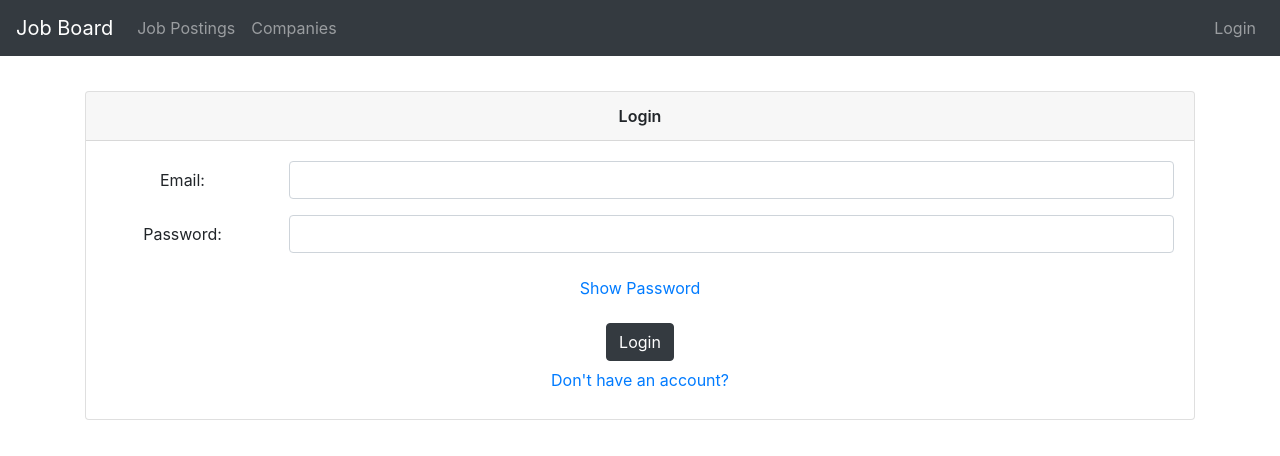
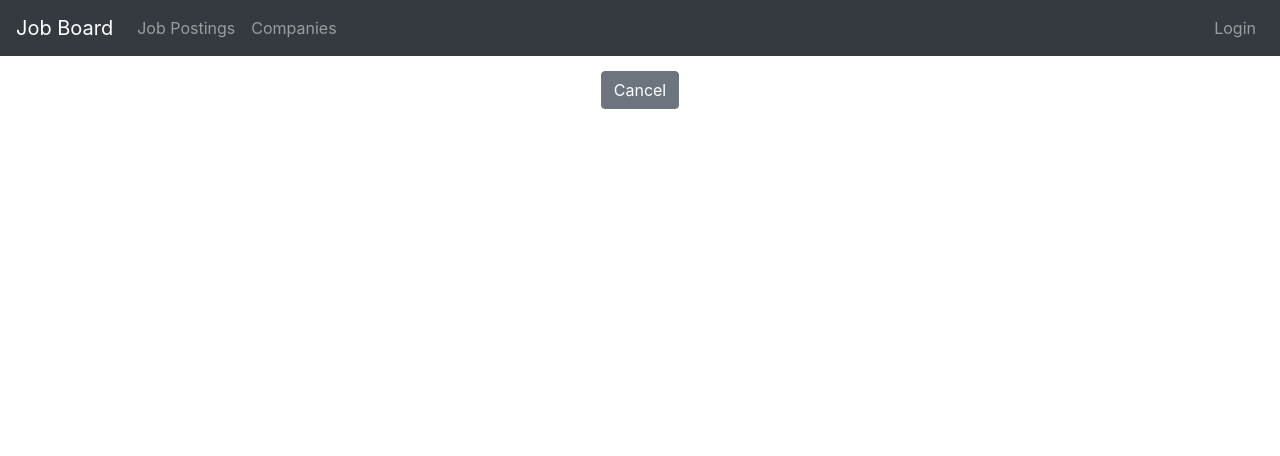
Before and after one commit to adavisson/job-board-client, a React (Create React App) app: page /contacts/1/edit in a window 1280 px wide. Before the commit this address led to /login. Shown: the top 456 px of the page. Built offline with nearby package versions, Linux system fonts and the light colour scheme.

Commit message:
added update contact component and routes

```diff
--- a/src/components/Contact.js
+++ b/src/components/Contact.js
@@ -1,5 +1,6 @@
 import React, { useState } from 'react'
 import Heading from './Heading'
+import UpdateContact from './UpdateContact'
 import { Query, Mutation } from 'react-apollo'
 import { Redirect } from 'react-router'
 import { AUTH_TOKEN } from '../constants'
@@ -43,6 +44,8 @@ const Contact = (props) => {
 
   const renderContact = (data) => {
     return (
+      <>
+        <Button variant="link" onClick={() => props.history.push(`/contacts/${contactId}/edit`)}>Update</Button>
         <div className="container">
           <div className="contact-info">
             <h4>
@@ -67,6 +70,7 @@ const Contact = (props) => {
           {!confirm && <Button variant="link" onClick={() => setConfirm(true)}>Delete Contact</Button>}
           {confirm && confirmDeletion()}
         </div>
+      </>
     )
   }
 
@@ -80,9 +84,8 @@ const Contact = (props) => {
           return (
             <>
               <Heading title={data.contact.name} />
-              <Button variant="link" onClick={() => setUpdate(true)}>Update</Button>
               {!update && renderContact(data)}
-              {update && <p>UPdate</p>}
+              {/* {update && <UpdateContact setUpdate={setUpdate}/>} */}
             </>
           )
         }}
--- a/src/components/Routes.js
+++ b/src/components/Routes.js
@@ -10,6 +10,7 @@ import {
   Company,
   Contacts,
   Contact,
+  UpdateContact,
   Account,
   NewCompany,
   NewContact,
@@ -33,6 +34,7 @@ const Routes = () => {
         <Route path="/companies/:id" component={Company} />
         <Route path="/companies" component={Companies} />
         <Route path="/company/new" component={NewCompany} />
+        <Route path="/contacts/:id/edit" component={UpdateContact} />
         <Route path="/contacts/:id" component={Contact} />
         <Route path="/contacts" component={Contacts} />
         <Route path="/contact/new" component={NewContact} />
--- /dev/null
+++ b/src/components/UpdateContact.js
@@ -0,0 +1,12 @@
+import React from 'react';
+import { Button } from 'react-bootstrap'
+
+const UpdateContact = (props) => {
+  const contactId = props.match.params.id
+
+  return (
+    <Button variant="secondary" onClick={() => props.history.push(`/contacts/${contactId}`)}>Cancel</Button>
+  );
+}
+
+export default UpdateContact;
--- a/src/components/index.js
+++ b/src/components/index.js
@@ -7,6 +7,7 @@ import Companies from './Companies'
 import Company from './Company'
 import Contacts from './Contacts'
 import Contact from './Contact'
+import UpdateContact from './UpdateContact'
 import Account from './Account'
 import NewCompany from './NewCompany'
 import NewContact from './NewContact'
@@ -26,6 +27,7 @@ export {
   Company,
   Contacts,
   Contact,
+  UpdateContact,
   Account,
   NewCompany,
   NewContact,
```
Lines whose indentation alone changed are shown as unchanged.
